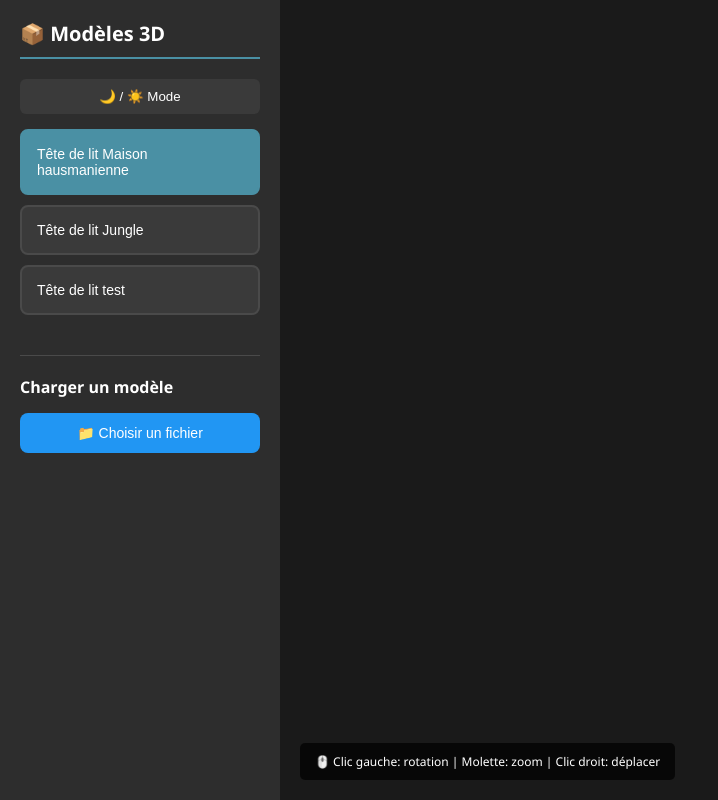
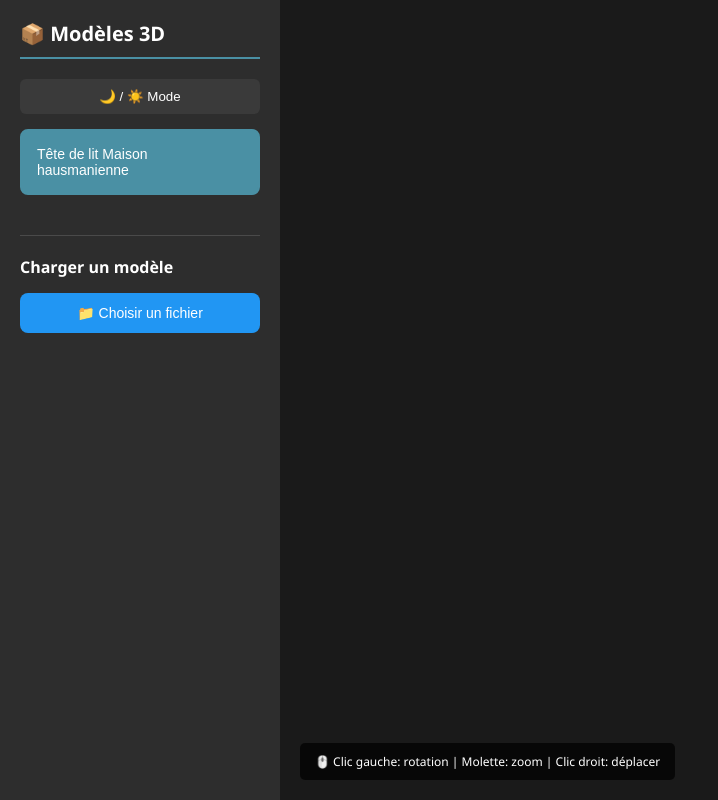
Before and after one commit to mycominfocontact-ui/Magelit, a plain HTML site: page index.html in a window 1280 px wide. Shown: the whole page, without its empty margins (0-718 px from the left). Drawn offline with nearby package versions, Linux system fonts and the light colour scheme; no server answers.

Commit message:
Update index.html

```diff
--- a/index.html
+++ b/index.html
@@ -263,16 +263,6 @@
                 name: "Tête de lit Maison hausmanienne",
                 type: "gltf",
                 url: "./models/tete-lit_maison.glb"
-            },
-            {
-                name: "Tête de lit Jungle",
-                type: "gltf",
-                url: "./models/tete-lit_jungle.glb"
-            },
-            {
-                name: "Tête de lit test",
-                type: "gltf",
-                url: "./models/tête-lit_test.glb"
             }
         ];
 
@@ -539,4 +529,5 @@
         init();
     </script>
 </body>
+
 </html>
```
